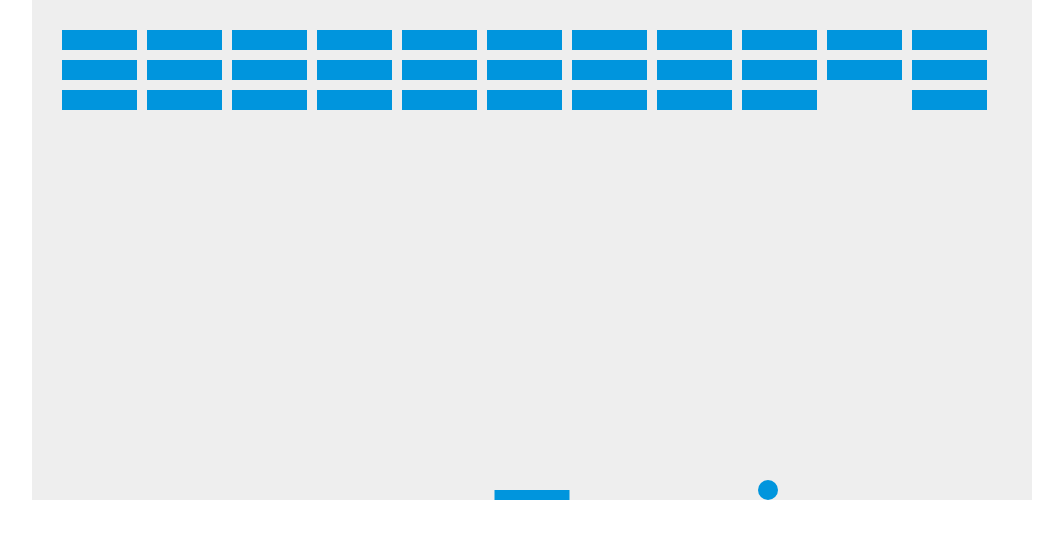
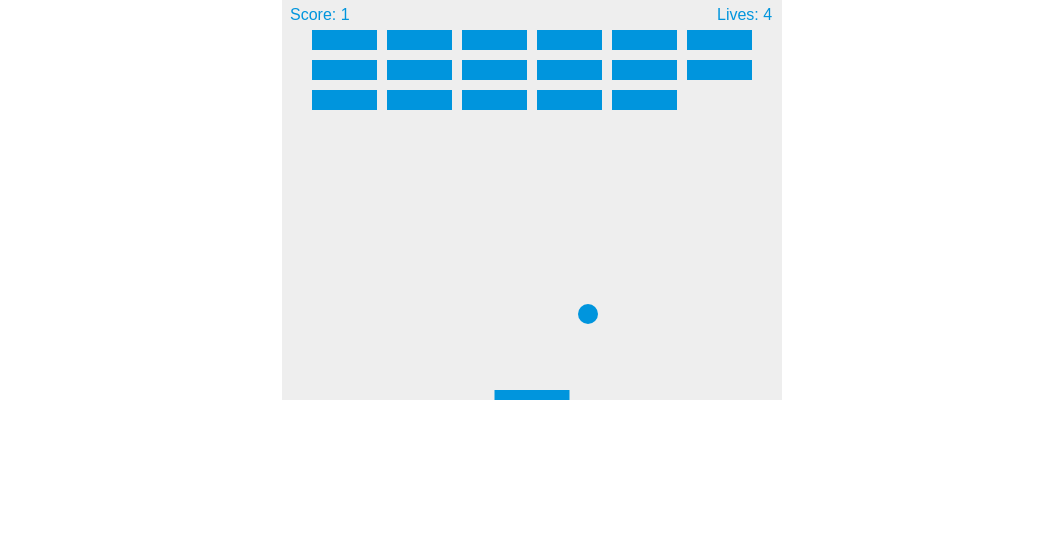
Before and after one commit to DarkPatrol/FrontEnd, a plain HTML site: page js-game/index.html in a window 1280 px wide. Shown: the whole page, without its empty margins (108-1171 px from the left). Drawn offline with Linux system fonts and the light colour scheme.

Commit message:
final version with lives

```diff
--- a/js-game/index.html
+++ b/js-game/index.html
@@ -7,7 +7,7 @@
 </head>
 <body>
 
-<canvas id="myCanvas" width="1000" height="500"></canvas>
+<canvas id="myCanvas" width="500" height="400"></canvas>
 <script src="main.js"></script>
 </body>
 </html>
--- a/js-game/main.js
+++ b/js-game/main.js
@@ -12,8 +12,8 @@ var rightPressed = false;
 var leftPressed = false;
 //bricks
 var brickRowCount = 3;
-var brickColumnCount = 11;
-var brickWidth = 75;
+var brickColumnCount = 6;
+var brickWidth = 65;
 var brickHeight = 20;
 var brickPadding = 10;
 var brickOffsetTop = 30;
@@ -28,13 +28,20 @@ for(var c=0; c<brickColumnCount; c++) {
         bricks[c][r] = { x: 0, y: 0, status: 1 };
     }
 }
-
+//game results
+var score = 0;
+//lives
+var lives = 5;
 
 document.addEventListener("keydown", keyDownHandler, false);
 document.addEventListener("keyup", keyUpHandler, false);
-canvas.addEventListener('mousemove',function(e){
-	paddleX = e.offsetX
-})
+document.addEventListener("mousemove", mouseMoveHandler, false);
+function mouseMoveHandler(e) {
+    var relativeX = e.clientX - canvas.offsetLeft;
+    if(relativeX > 0 && relativeX < canvas.width) {
+        paddleX = relativeX - paddleWidth/2;
+    }
+}
 function keyDownHandler(e) {
 		if(e.code  == "ArrowRight") {
 				rightPressed = true;
@@ -59,10 +66,25 @@ function collisionDetection() {
                 if(x > b.x && x < b.x+brickWidth && y > b.y && y < b.y+brickHeight) {
                     dy = -dy;
                     b.status = 0;
+										score++;
+										if(score == brickRowCount*brickColumnCount) {
+                        alert("YOU WIN, CONGRATULATIONS!");
+                        document.location.reload();
+										}
                 }
             }
         }
     }
+}
+function drawScore() {
+    ctx.font = "16px Arial";
+    ctx.fillStyle = "#0095DD";
+    ctx.fillText("Score: "+score, 8, 20);
+}
+function drawLives() {
+    ctx.font = "16px Arial";
+    ctx.fillStyle = "#0095DD";
+    ctx.fillText("Lives: "+lives, canvas.width-65, 20);
 }
 function drawBall() {
 		ctx.beginPath();
@@ -103,7 +125,8 @@ function draw() {
 		drawBall();
 		drawPaddle();
 		collisionDetection();
-
+		drawScore();
+		drawLives();
 		if(x + dx > canvas.width-ballRadius || x + dx < ballRadius) {
 				dx = -dx;
 		}
@@ -115,9 +138,18 @@ function draw() {
 						dy = -dy;
 				}
 				else {
-						clearInterval(game);
-						console.log("GAME OVER");
-						document.location.reload();
+						lives--;
+						if(!lives) {
+								alert("GAME OVER");
+								document.location.reload();
+						}
+						else {
+								x = canvas.width/2;
+								y = canvas.height-30;
+								dx = 2;
+								dy = -2;
+								paddleX = (canvas.width-paddleWidth)/2;
+						}
 				}
 		}
 
@@ -130,6 +162,7 @@ function draw() {
 
 		x += dx;
 		y += dy;
+		requestAnimationFrame(draw);
 }
 
-var game = setInterval(draw, 10);
+var game = draw();
```
